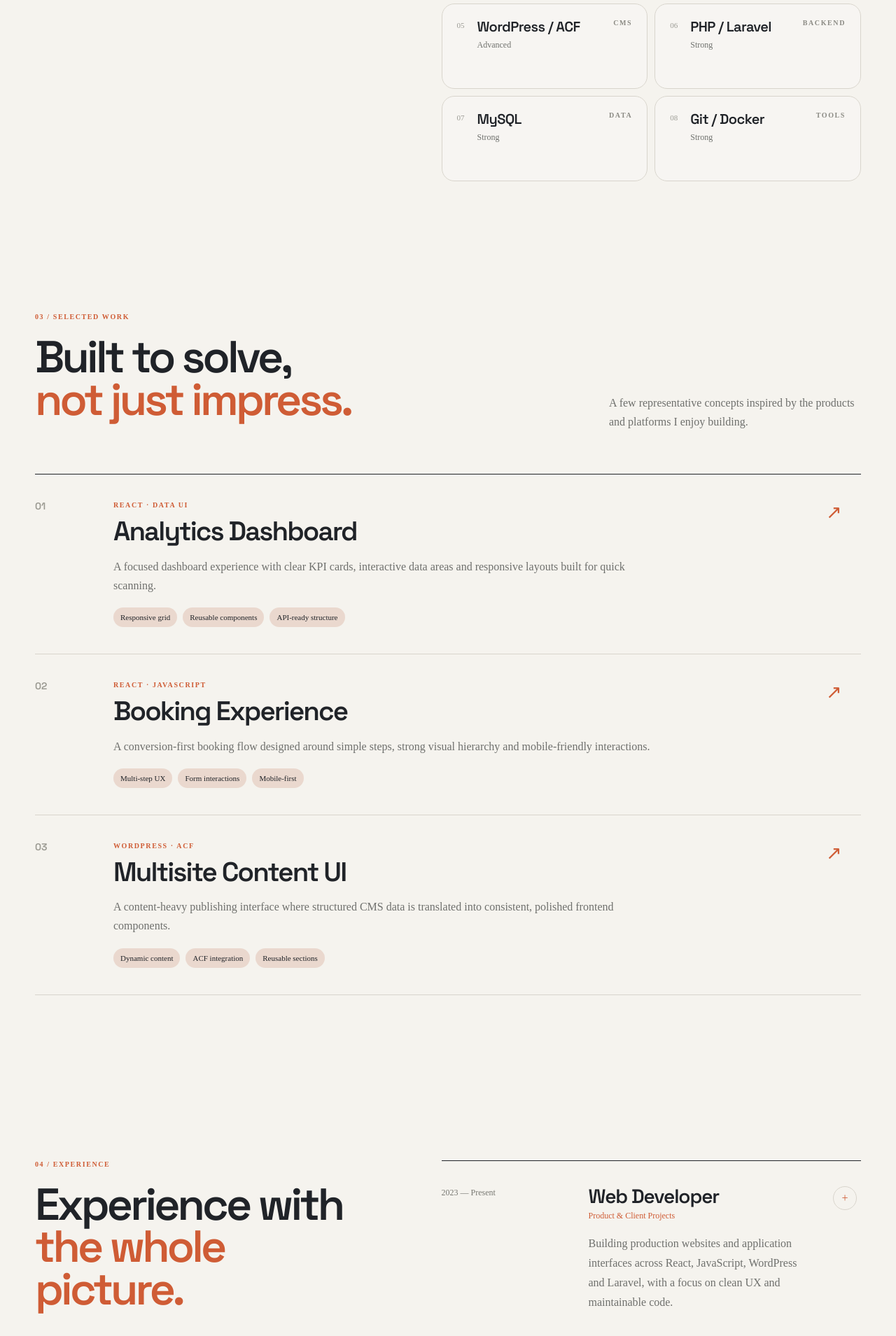
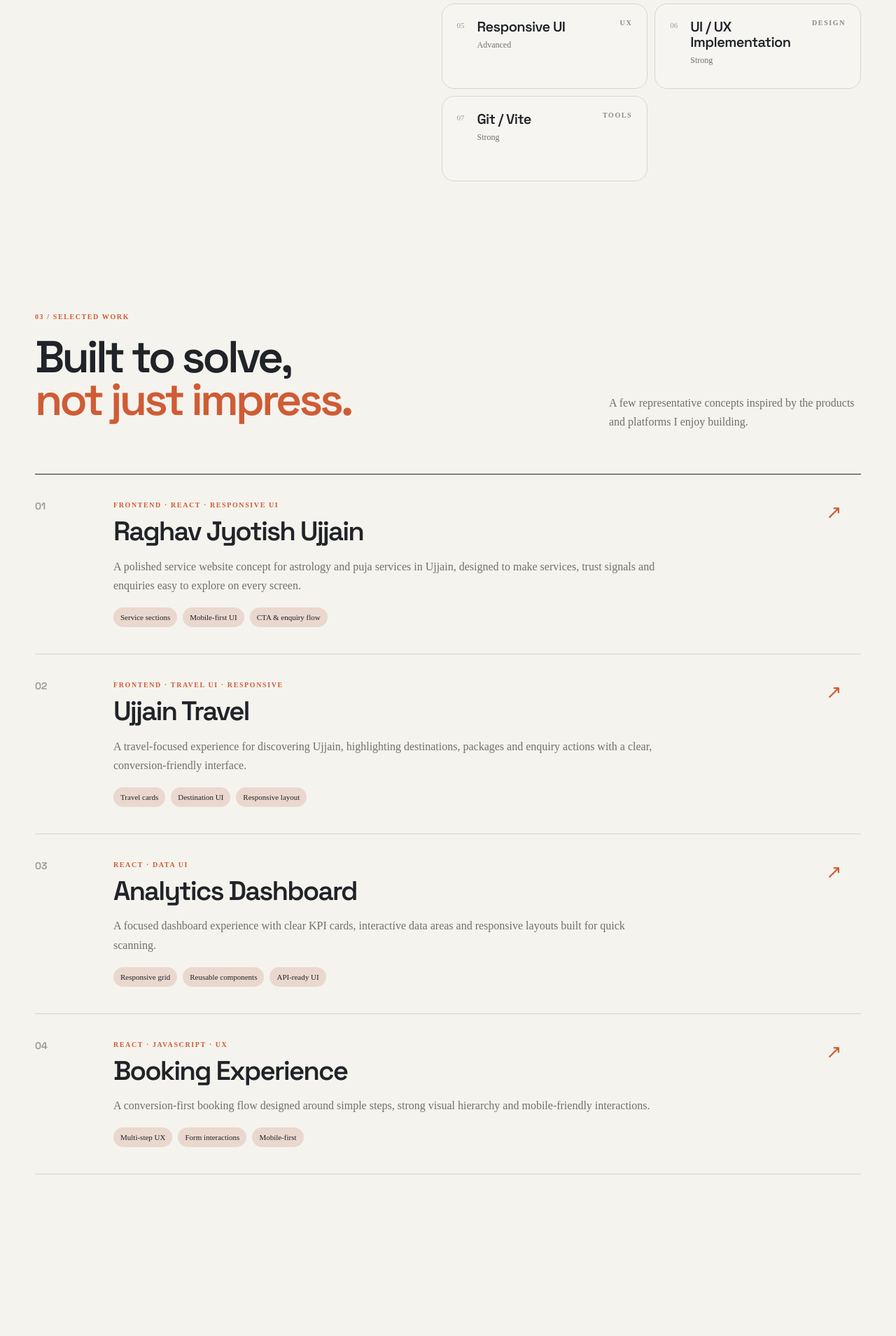
Before and after one commit to Ajay02934/ajay-sharma-frontend, a React (Vite) app: page / in a window 1280 px wide. Shown: the part 1840-3749 px from the top of the page at 70% size. Built offline with nearby package versions, Linux system fonts and the light colour scheme.

Commit message:
Refocus portfolio on frontend projects

```diff
--- a/src/App.jsx
+++ b/src/App.jsx
@@ -8,36 +8,47 @@ const skills = [
   { name: 'JavaScript', level: 'Advanced', tag: 'Logic' },
   { name: 'HTML5 / CSS3', level: 'Advanced', tag: 'Web' },
   { name: 'REST API / AJAX', level: 'Advanced', tag: 'Data' },
-  { name: 'WordPress / ACF', level: 'Advanced', tag: 'CMS' },
-  { name: 'PHP / Laravel', level: 'Strong', tag: 'Backend' },
-  { name: 'MySQL', level: 'Strong', tag: 'Data' },
-  { name: 'Git / Docker', level: 'Strong', tag: 'Tools' },
+  { name: 'Responsive UI', level: 'Advanced', tag: 'UX' },
+  { name: 'UI / UX Implementation', level: 'Strong', tag: 'Design' },
+  { name: 'Git / Vite', level: 'Strong', tag: 'Tools' },
 ]
 
 const projects = [
   {
     number: '01',
+    title: 'Raghav Jyotish Ujjain',
+    type: 'Frontend · React · Responsive UI',
+    description:
+      'A polished service website concept for astrology and puja services in Ujjain, designed to make services, trust signals and enquiries easy to explore on every screen.',
+    features: ['Service sections', 'Mobile-first UI', 'CTA & enquiry flow'],
+    visual: 'jyotish',
+  },
+  {
+    number: '02',
+    title: 'Ujjain Travel',
+    type: 'Frontend · Travel UI · Responsive',
+    description:
+      'A travel-focused experience for discovering Ujjain, highlighting destinations, packages and enquiry actions with a clear, conversion-friendly interface.',
+    features: ['Travel cards', 'Destination UI', 'Responsive layout'],
+    visual: 'travel',
+  },
+  {
+    number: '03',
     title: 'Analytics Dashboard',
     type: 'React · Data UI',
     description:
       'A focused dashboard experience with clear KPI cards, interactive data areas and responsive layouts built for quick scanning.',
-    features: ['Responsive grid', 'Reusable components', 'API-ready structure'],
+    features: ['Responsive grid', 'Reusable components', 'API-ready UI'],
+    visual: 'analytics',
   },
   {
-    number: '02',
+    number: '04',
     title: 'Booking Experience',
-    type: 'React · JavaScript',
+    type: 'React · JavaScript · UX',
     description:
       'A conversion-first booking flow designed around simple steps, strong visual hierarchy and mobile-friendly interactions.',
     features: ['Multi-step UX', 'Form interactions', 'Mobile-first'],
-  },
-  {
-    number: '03',
-    title: 'Multisite Content UI',
-    type: 'WordPress · ACF',
-    description:
-      'A content-heavy publishing interface where structured CMS data is translated into consistent, polished frontend components.',
-    features: ['Dynamic content', 'ACF integration', 'Reusable sections'],
+    visual: 'booking',
   },
 ]
 
@@ -46,13 +57,13 @@ const experiences = [
     year: '2023 — Present',
     title: 'Web Developer',
     company: 'Product & Client Projects',
-    text: 'Building production websites and application interfaces across React, JavaScript, WordPress and Laravel, with a focus on clean UX and maintainable code.',
+    text: 'Building production websites and application interfaces with React, JavaScript, HTML and modern CSS, with a focus on clean UX, responsiveness and maintainable frontend code.',
   },
   {
     year: 'Earlier',
-    title: 'PHP / WordPress Developer',
+    title: 'Frontend Web Developer',
     company: 'Agency & Freelance Work',
-    text: 'Worked end-to-end on CMS implementations, custom themes, APIs, admin tools, performance fixes and responsive frontend experiences.',
+    text: 'Worked on responsive websites, interactive UI, API-driven screens, landing pages and frontend improvements across client projects.',
   },
 ]
 
```
